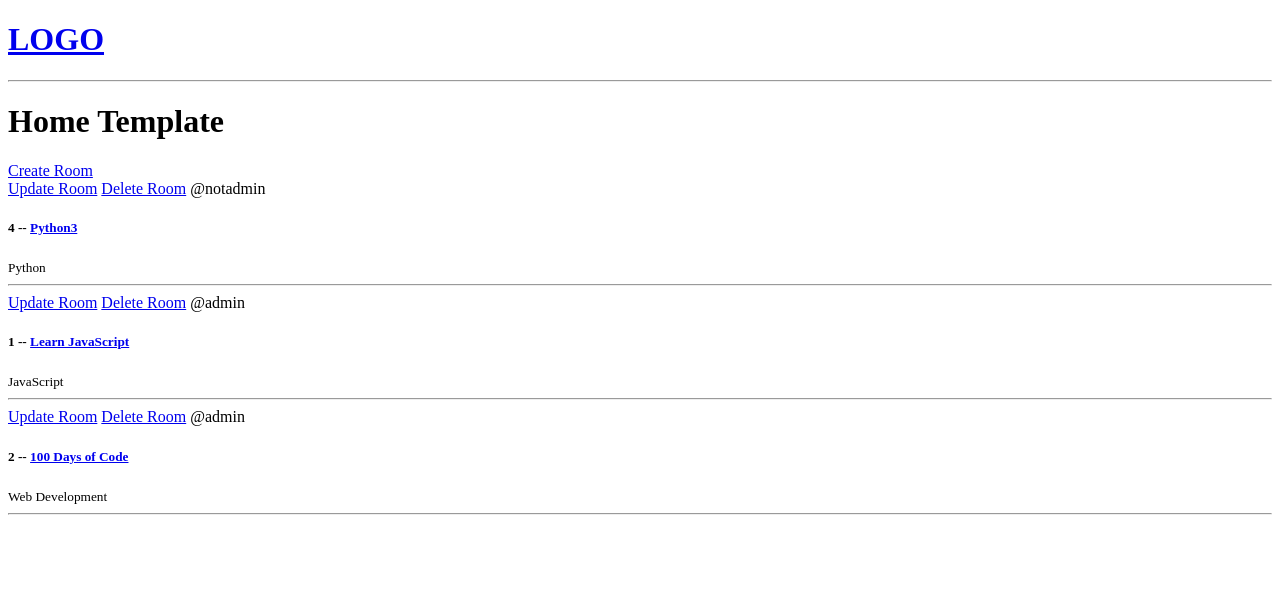
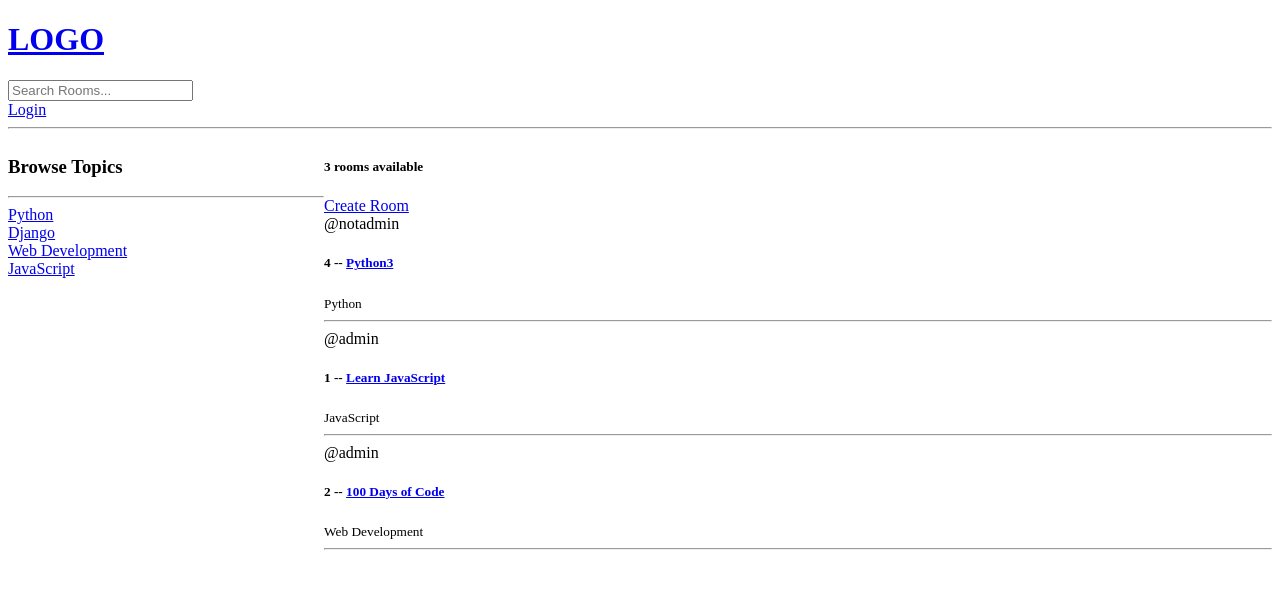
Before and after one commit to bilal-zafarr/StudyBuddy, a Django app: page / in a window 1280 px wide. Shown: the top 589 px of the page. Run offline with Django 4.2, Linux system fonts and the light colour scheme; data comes from the database, SQL or seed files in the repository; both versions use the stored data as it was after the commit.

Commit message:
login/logout implemented

```diff
--- a/base/templates/base/home.html
+++ b/base/templates/base/home.html
@@ -1,16 +1,38 @@
 {% extends "main.html" %} {% block content %}
-<h1>Home Template</h1>
+
+<style>
+  .home-container {
+    display: grid;
+    grid-template-columns: 1fr 3fr;
+  }
+</style>
+
+<div class="home-container">
+  <div>
+    <h3>Browse Topics</h3>
+    <hr />
+    {% for topic in topics %}
+    <div>
+      <a href="{% url 'home' %}?q={{topic.name}}">{{ topic.name }}</a>
+    </div>
+    {% endfor %}
+  </div>
 
   <div>
+    <h5>{{room_count}} rooms available</h5>
     <a href="{% url 'create-room' %}">Create Room</a>
+
     <div>
       {% for room in rooms%}
       <div>
+        {% if request.user == room.host %}
         <a href="{% url 'update-room' room.id %}">Update Room</a>
         <a href="{% url 'delete-room' room.id %}">Delete Room</a>
+        {% endif %}
         <span>@{{room.host.username}}</span>
         <h5>
-        {{ room.id }} -- <a href="{% url 'room' room.id %}">{{ room.name }}</a>
+          {{ room.id }} --
+          <a href="{% url 'room' room.id %}">{{ room.name }}</a>
         </h5>
         <small>{{room.topic.name}}</small>
         <hr />
@@ -18,5 +40,6 @@
       {% endfor %}
     </div>
   </div>
+</div>
 
 {% endblock content %}
--- a/base/urls.py
+++ b/base/urls.py
@@ -3,6 +3,8 @@ from django.urls import path
 from . import views
 
 urlpatterns = [
+    path("login/", views.loginPage, name="login"),
+    path("logout/", views.logoutUser, name="logout"),
     path("", views.home, name="home"),
     path("room/<str:pk>/", views.room, name="room"),
     path("create-room/", views.createRoom, name="create-room"),
--- a/base/views.py
+++ b/base/views.py
@@ -1,21 +1,59 @@
+from django.contrib import messages
+from django.contrib.auth import authenticate, login, logout
+from django.contrib.auth.decorators import login_required
+from django.contrib.auth.models import User
+from django.db.models import Q
 from django.http import HttpResponse
 from django.shortcuts import redirect, render
 
 from .forms import RoomForm
-from .models import Room
+from .models import Room, Topic
 
-# Create your views here.
 
-# rooms = [
-#     {"id": 1, "name": "Not what you think"},
-#     {"id": 2, "name": "Oh nameee?"},
-#     {"id": 3, "name": "You really want name?"},
-# ]
+def loginPage(request):
+
+    if request.user.is_authenticated:
+        return redirect("home")
+
+    if request.method == "POST":
+        username = request.POST.get("username")
+        password = request.POST.get("password")
+
+        try:
+            user = User.objects.get(username=username)
+        except:
+            messages.error(request, "User does not exist")
+
+        user = authenticate(request, username=username, password=password)
+
+        if user is not None:
+            login(request, user)
+            return redirect("home")
+
+        else:
+            messages.error(request, "base/login_register.html")
+
+    context = {}
+    return render(request, "base/login_register.html", context)
+
+
+def logoutUser(request):
+    logout(request)
+    return redirect("home")
 
 
 def home(request):
-    rooms = Room.objects.all()
-    context = {"rooms": rooms}
+    q = request.GET.get("q") if request.GET.get("q") != None else ""
+    rooms = Room.objects.filter(
+        Q(topic__name__icontains=q) | Q(name__icontains=q) | Q(description__contains=q)
+    )
+    topics = Topic.objects.all()
+    room_count = rooms.count()
+    context = {
+        "rooms": rooms,
+        "topics": topics,
+        "room_count": room_count,
+    }
     return render(request, "base/home.html", context)
 
 
@@ -25,8 +63,13 @@ def room(request, pk):
     return render(request, "base/room.html", context)
 
 
+@login_required(login_url="login")
 def createRoom(request):
     form = RoomForm()
+
+    if request.user != room.host:
+        return HttpResponse("You are not allowed here!!")
+
     if request.method == "POST":
         form = RoomForm(request.POST)
         if form.is_valid():
@@ -37,9 +80,13 @@ def createRoom(request):
     return render(request, "base/room_form.html", context)
 
 
+@login_required(login_url="login")
 def updateRoom(request, pk):
     room = Room.objects.get(id=pk)
     form = RoomForm(instance=room)
+
+    if request.user != room.host:
+        return HttpResponse("You are not allowed here!!")
 
     if request.method == "POST":
         form = RoomForm(request.POST, instance=room)
@@ -51,8 +98,13 @@ def updateRoom(request, pk):
     return render(request, "base/room_form.html", context)
 
 
+@login_required(login_url="login")
 def deleteRoom(request, pk):
     room = Room.objects.get(id=pk)
+
+    if request.user != room.host:
+        return HttpResponse("You are not allowed here!!")
+
     if request.method == "POST":
         room.delete()
         return redirect("home")
--- a/templates/main.html
+++ b/templates/main.html
@@ -7,6 +7,14 @@
     <title>StudyBuddy</title>
   </head>
   <body>
-    {% include "navbar.html" %} {% block content %} {% endblock %}
+    {% include "navbar.html" %}
+      {% if messages %}
+        <ul class="messages">
+            {% for message in messages %}
+            <li{% if message.tags %} class="{{ message.tags }}"{% endif %}>{{ message }}</li>
+            {% endfor %}
+        </ul>
+      {% endif %}
+    {% block content %} {% endblock %}
   </body>
 </html>
--- a/templates/navbar.html
+++ b/templates/navbar.html
@@ -2,4 +2,14 @@
   <h1>LOGO</h1>
 </a>
 
+<form action="{% url 'home' %}" method="get">
+  <input type="text" name="q" placeholder="Search Rooms..." />
+</form>
+
+{% if request.user.is_authenticated %}
+<a href="{% url 'logout' %}">Logout</a>
+{% else %}
+<a href="{% url 'login' %}">Login</a>
+{% endif %}
+
 <hr />
```
Also changed, not shown: base/templates/base/login_register.html (added, +14 -0 lines), db.sqlite3. Lines whose indentation alone changed are shown as unchanged.
